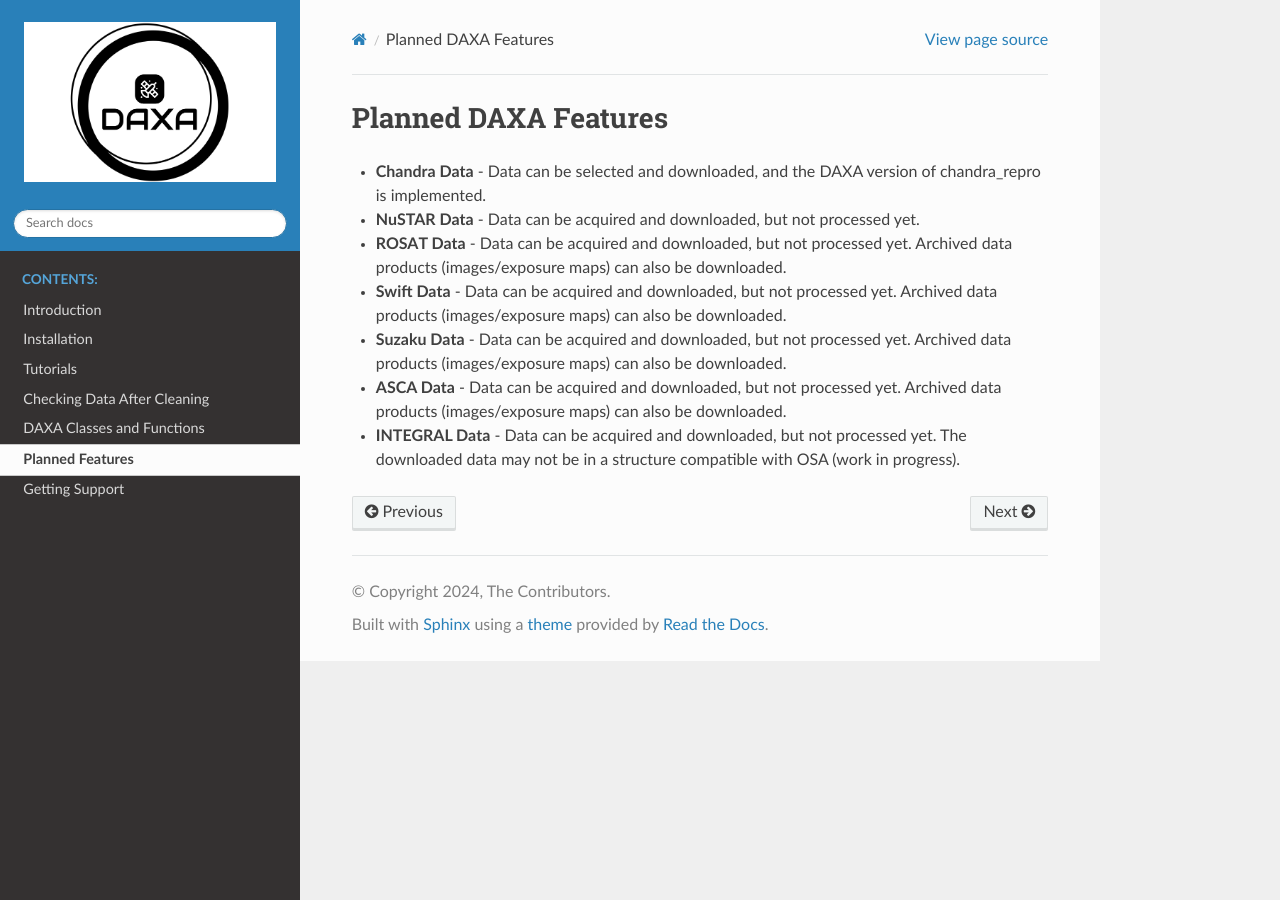
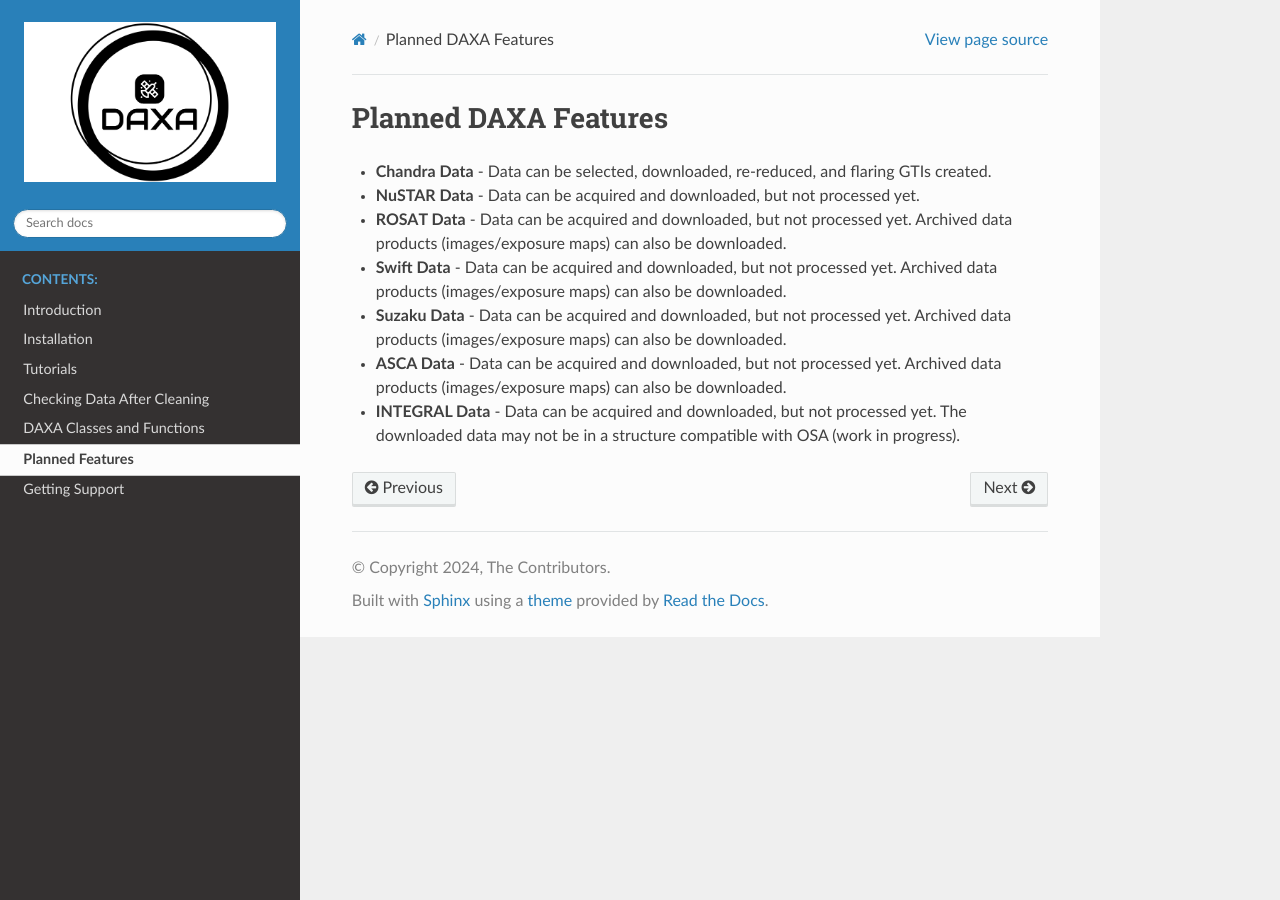
Before and after one commit to DavidT3/DAXA, a Sphinx documentation site: the page built from docs/source/future.rst, in a window 1280 px wide. Built offline with Sphinx 7.4.7 and the Read the Docs theme 3.1.0, drawn with Linux system fonts in a browser that asks for light colours; pages that are not in the unit, such as notebooks, are missing from menus.

Commit message:
Added an update on Chandra progress to the docs future page. Indirectly for issue #317
Signed-off-by: David Turner <turne540@msu.edu>

```diff
--- a/docs/source/future.rst
+++ b/docs/source/future.rst
@@ -1,7 +1,7 @@
 Planned DAXA Features
 ========================
 
-* **Chandra Data** - Data can be selected and downloaded, and the DAXA version of chandra_repro is implemented.
+* **Chandra Data** - Data can be selected, downloaded, re-reduced, and flaring GTIs created.
 
 * **NuSTAR Data** - Data can be acquired and downloaded, but not processed yet.
 
```
